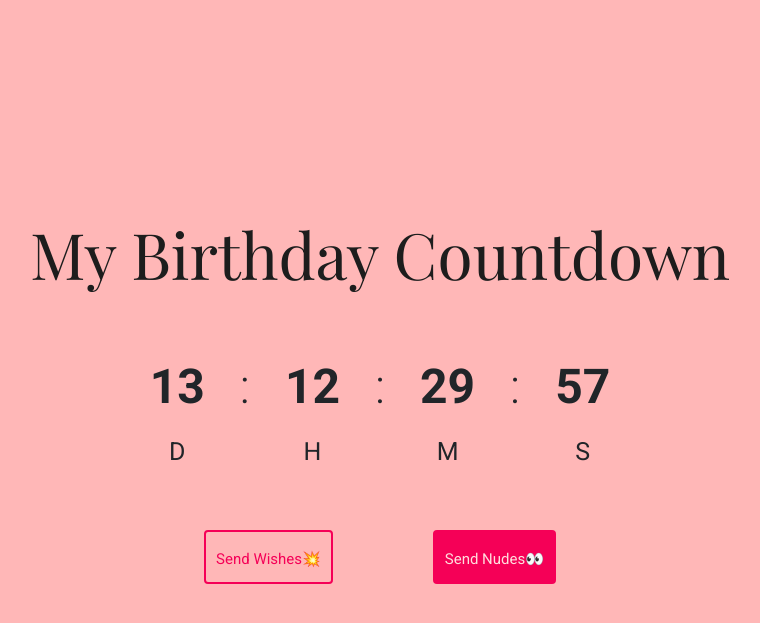
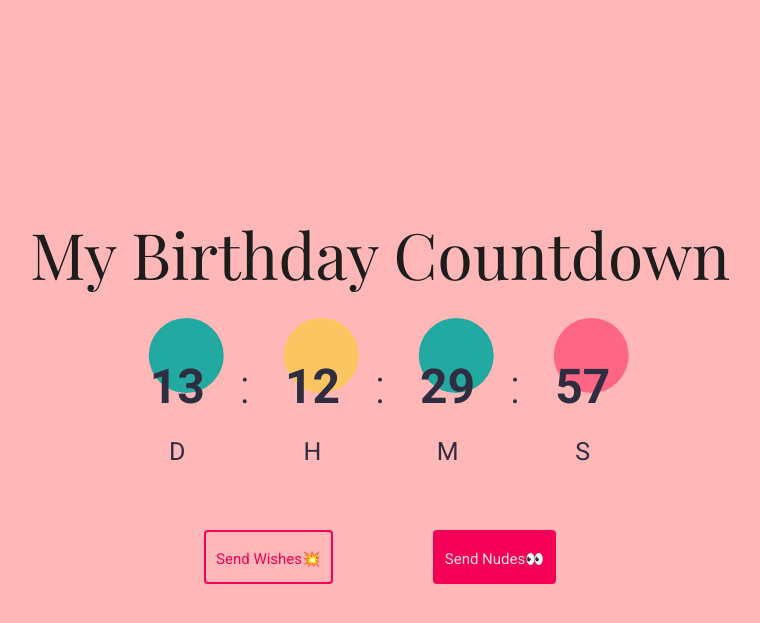
Before and after one commit to AJaeck/python-bday-app, a Flask app: page / in a window 1280 px wide. Shown: the top 623 px of the page, without its empty margins (260-1020 px from the left). Run offline with Flask 2, Linux system fonts and the light colour scheme; some libraries are stand-ins or nearby versions.

Commit message:
formatting

```diff
--- a/templates/index.html
+++ b/templates/index.html
@@ -4,23 +4,23 @@
     <h1>My Birthday Countdown</h1>
     <div class="timer">
       <div class="container-number">
-        <div id="days" class="number">00</div>
-        <div class="days letter">D</div>
+        <div id="days" class="number number-green black">00</div>
+        <div class="days black letter">D</div>
       </div>
-      <div class="doppelpunkt">:</div>
+      <div class="doppelpunkt black">:</div>
       <div class="container-number">
-        <div id="hours" class="number">00</div>
-        <div class="hours letter">H</div>
+        <div id="hours" class="number number-yellow black">00</div>
+        <div class="hours black letter">H</div>
       </div>
-      <div class="doppelpunkt">:</div>
+      <div class="doppelpunkt black">:</div>
       <div class="container-number">
-        <div id="minutes" class="number">00</div>
-        <div class="minutes letter">M</div>
+        <div id="minutes" class="number number-green black">00</div>
+        <div class="minutes black letter">M</div>
       </div>
-      <div class="doppelpunkt">:</div>
+      <div class="doppelpunkt black">:</div>
       <div class="container-number">
-        <div id="seconds" class="number">00</div>
-        <div class="seconds letter">S</div>
+        <div id="seconds" class="number number-red black">00</div>
+        <div class="seconds black letter">S</div>
       </div>
     </div>
     <div class="buttons">
--- a/templates/send-pics.html
+++ b/templates/send-pics.html
@@ -9,7 +9,7 @@
     {% endfor %} {% endif %} {% endwith %}
     <div class="row align-items-center g-lg-5 py-5">
       <nav>
-        <a class="link-slider" href="/"><i class="fas fa-backward"></i> Zurück</a>
+        <a class="link-slider link" href="/"><i class="fas fa-backward"></i> Zurück</a>
       </nav>
       <div class="col-lg-7 text-center text-lg-start">
         <h1>Send <del>Nudes</del> Pictures</h1>
--- a/templates/send-wishes.html
+++ b/templates/send-wishes.html
@@ -8,12 +8,12 @@
   <img src="{{ url_for('static', filename='images/Circle_Red_XL.png')}}" class="img-fluid konfetti konfetti-red-2 konfetti" alt="Red Konfetti" />
   <div class="container container__100 form_page px-4 py-5">
     <nav>
-      <a class="link-slider" href="/"><i class="fas fa-backward"></i> Zurück</a>
+      <a class="link-slider link" href="/"><i class="fas fa-backward"></i> Zurück</a>
     </nav>
     <h1 class="text-center">Versende Glückwünsche</h1>
     <p class="text-center">
       Damit du nicht vergisst der Anna zu gratulieren, kannst du ihr jetzt schon Geburtstagwünsche zukommen lassen. Deine Nachricht wird ihr an ihrem Geburtstag
-      automatisch per E-Mai versand. <a class="link-slider" href="">Beispiel Hier!</a>
+      automatisch per E-Mail versand. <a class="link-slider link" href="">Beispiel Hier!</a>
     </p>
     {% if error_statement %}
     <div class="alert alert-warning alert-dismissible fade show text-center" role="alert">
```
